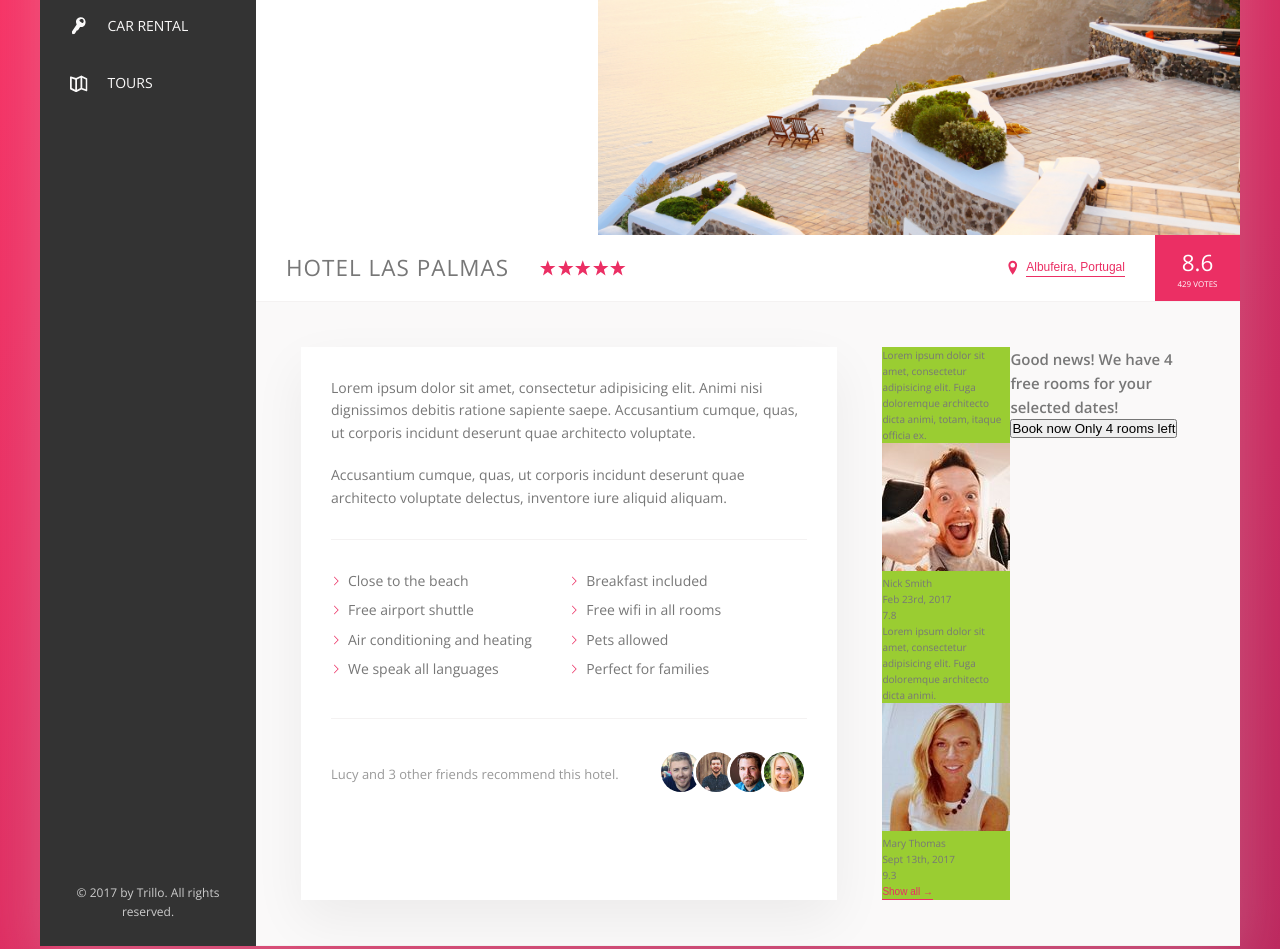
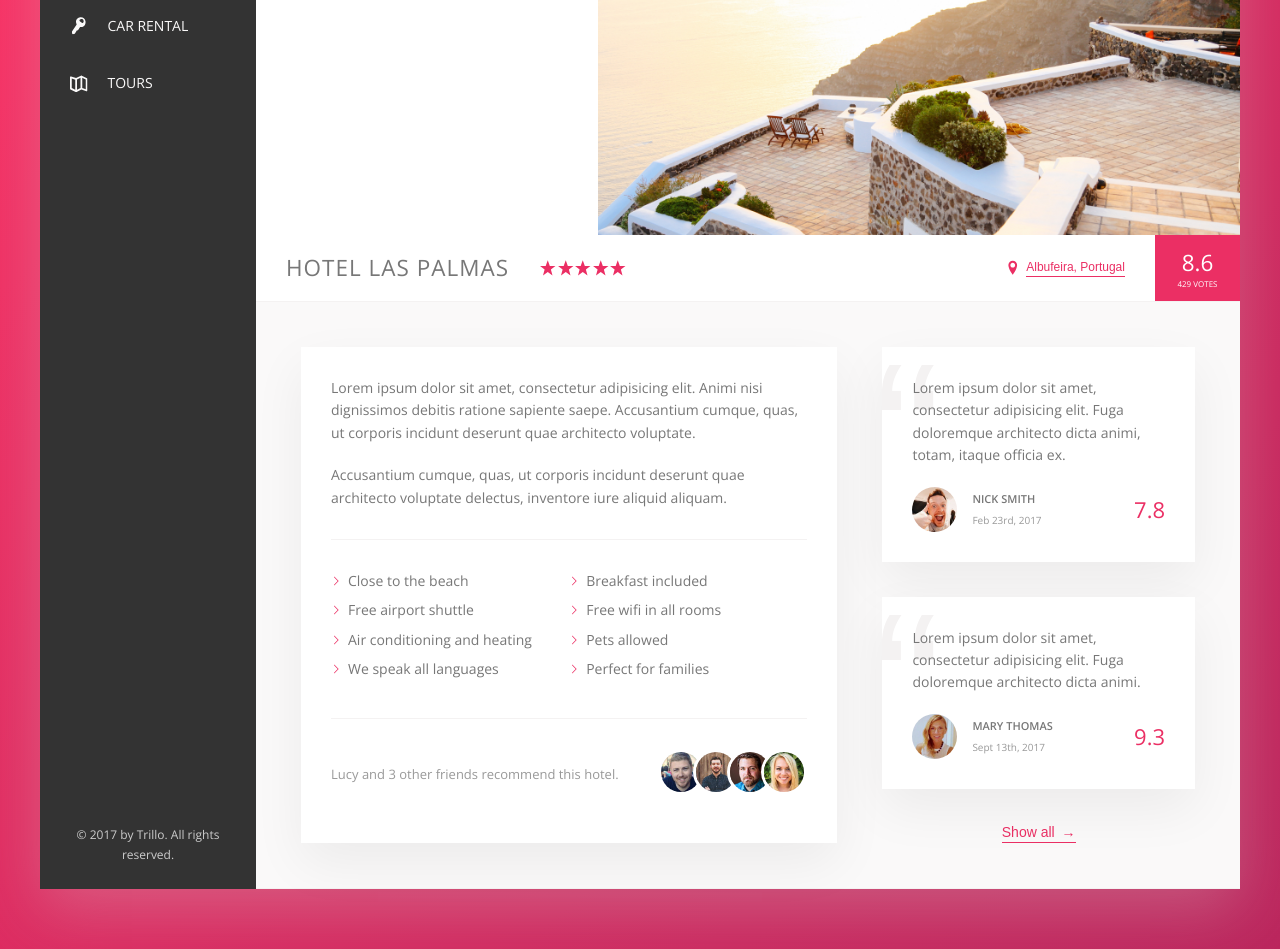
Before and after one commit to wyne-ybanez/Advanced-Sass-Flexbox, a website: page index.html in a window 1280 px wide. Shown: the part 300-1249 px from the top of the page. Drawn offline with nearby package versions, Linux system fonts and the light colour scheme.

Commit message:
Update: Add reviews positioning and button underline fix

```diff
--- a/index.html
+++ b/index.html
@@ -231,7 +231,7 @@
               <button class="btn-inline">Show all <span>&rarr;</span></button>
             </div>
 
-            <div class="cta">
+            <!-- <div class="cta">
                 <h2 class="cta__book-now">
                     Good news! We have 4 free rooms for your selected dates!
                 </h2>
@@ -239,7 +239,7 @@
                     <span class="btn__visible">Book now</span>
                     <span class="btn__invisible">Only 4 rooms left</span>
                 </button>
-            </div>
+            </div> -->
 
           </div>
           <!-- End of Detail-->
--- a/sass/_components.scss
+++ b/sass/_components.scss
@@ -316,8 +316,17 @@
     cursor: pointer;
     transition: all .2s;
 
+    & span {
+        margin-left: 3px;
+        transition: margin-left .2s;
+    }
+
     &:hover {
         color: var(--color-grey-dark-1);
+
+        span {
+            margin-left: 8px;
+        }
     }
 
     &:focus {
@@ -348,7 +357,6 @@
 
 /////////////////////////////////
 // PARAGRAPH
-
 .paragraph:not(:last-of-type) {
     margin-bottom: 2rem;
 }
@@ -422,3 +430,67 @@
         }
     }
 }
+
+
+/////////////////////////////////
+// REVIEWS
+.review {
+    background-color: #fff;
+    box-shadow: var(--shadow-light);
+    padding: 3rem;
+    margin-bottom: 3.5rem;
+    position: relative;
+    overflow: hidden;
+
+    &__text {
+        margin-bottom: 2rem;
+        z-index: 10; // z-index only works if you set the position
+        position: relative;
+    }
+
+    &__user {
+        display: flex;
+        align-items: center;
+    }
+
+    &__photo {
+        height: 4.5rem;
+        width: 4.5rem;
+        border-radius: 50%;
+        margin-right: 1.5rem;
+    }
+
+    &__user-box {
+        margin-right: auto;
+    }
+
+    &__user-name {
+        font-size: 1.1rem;
+        font-weight: 600;
+        text-transform: uppercase;
+        margin-bottom: .4rem;
+    }
+
+    &__user-date {
+        font-size: 1rem;
+        color: var(--color-grey-dark-3);
+    }
+
+    &__rating {
+        color: var(--color-primary);
+        font-size: 2.2rem;
+        font-weight: 300;
+    }
+
+    &::before {
+        content: "\201C"; // Quotation HTML entity
+        position: absolute;
+        top: -1.3rem;
+        left: -0.8rem;
+        line-height: 1;
+        font-size: 20rem;
+        color: var(--color-grey-light-2);
+        font-family: sans-serif;
+        z-index: 1;
+    }
+}
--- a/sass/_layout.scss
+++ b/sass/_layout.scss
@@ -36,6 +36,7 @@
 }
 
 .detail {
+    font-size: 1.4rem;
     display: flex;
     padding: 4.5rem;
     background-color: var(--color-grey-light-1);
@@ -43,7 +44,6 @@
 }
 
 .description {
-    font-size: 1.4rem;
     background-color: #fff;
     box-shadow: var(--shadow-light);
     padding: 3rem;
@@ -52,6 +52,9 @@
 }
 
 .user-reviews {
-    background-color: yellowgreen;
     flex: 1;
+
+    display: flex;
+    flex-direction: column;
+    align-items: center; // aligns items is set to stretch, hence this is changed to center
 }
```
Also changed, not shown: css/style.css.
